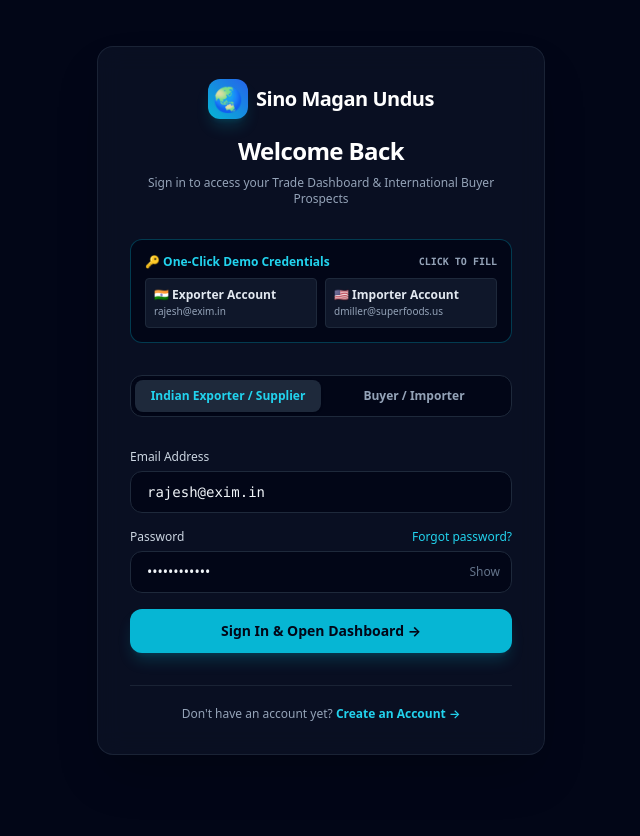
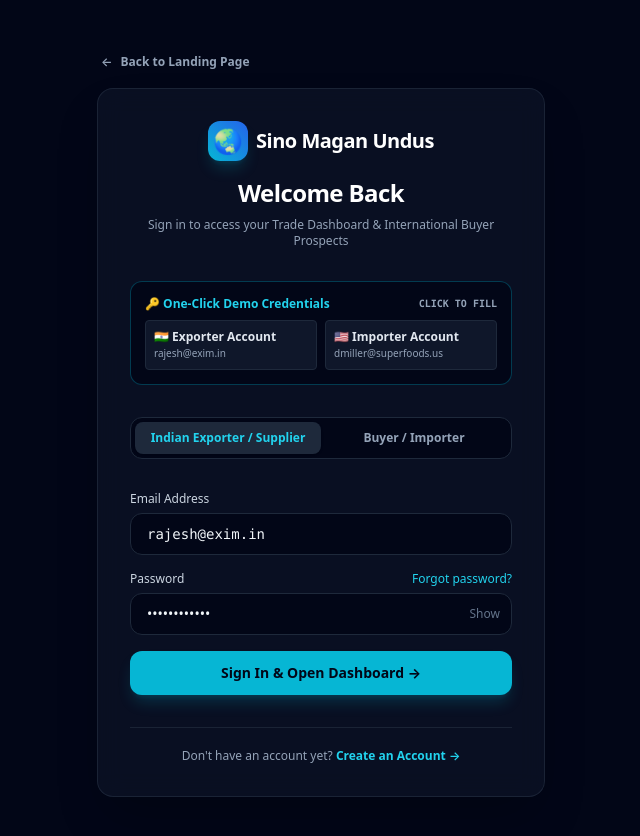
Before and after one commit to fardeenmohd/Sino-Magan-Undus-Global-Trade-Platform, a Next.js app: page /login in a window 1280 px wide. Shown: the top 836 px of the page, without its empty margins (319-959 px from the left). Before the commit the page ends 800 px from the top, so only its background shows below. Built offline with nearby package versions, Linux system fonts and the light colour scheme; no server answers.

Commit message:
feat: add back to landing page navigation buttons on login and register pages

```diff
--- a/app/login/page.tsx
+++ b/app/login/page.tsx
@@ -74,8 +74,17 @@ export default function LoginPage() {
   };
 
   return (
-    <div className="min-h-screen bg-slate-950 text-slate-100 flex items-center justify-center p-4 selection:bg-cyan-500/30">
-      <div className="max-w-md w-full space-y-8 bg-slate-900/60 border border-slate-800/80 p-8 rounded-2xl shadow-2xl backdrop-blur-md">
+    <div className="min-h-screen bg-slate-950 text-slate-100 flex items-center justify-center p-4 selection:bg-cyan-500/30 py-12">
+      <div className="max-w-md w-full space-y-4">
+        <Link
+          href="/"
+          className="inline-flex items-center gap-2 text-xs font-semibold text-slate-400 hover:text-cyan-400 transition-colors duration-200 group px-1"
+        >
+          <span className="group-hover:-translate-x-1 transition-transform duration-200">←</span>
+          <span>Back to Landing Page</span>
+        </Link>
+
+        <div className="bg-slate-900/60 border border-slate-800/80 p-8 rounded-2xl shadow-2xl backdrop-blur-md space-y-8">
 
         {/* Brand Header */}
         <div className="text-center space-y-2">
@@ -209,5 +218,6 @@ export default function LoginPage() {
 
       </div>
     </div>
-  );
+  </div>
+);
 }
--- a/app/register/page.tsx
+++ b/app/register/page.tsx
@@ -89,7 +89,16 @@ export default function RegisterPage() {
 
   return (
     <div className="min-h-screen bg-slate-950 text-slate-100 flex items-center justify-center p-4 selection:bg-cyan-500/30 py-12">
-      <div className="max-w-lg w-full space-y-8 bg-slate-900/60 border border-slate-800/80 p-8 rounded-2xl shadow-2xl backdrop-blur-md">
+      <div className="max-w-lg w-full space-y-4">
+        <Link
+          href="/"
+          className="inline-flex items-center gap-2 text-xs font-semibold text-slate-400 hover:text-cyan-400 transition-colors duration-200 group px-1"
+        >
+          <span className="group-hover:-translate-x-1 transition-transform duration-200">←</span>
+          <span>Back to Landing Page</span>
+        </Link>
+
+        <div className="bg-slate-900/60 border border-slate-800/80 p-8 rounded-2xl shadow-2xl backdrop-blur-md space-y-8">
 
         {/* Brand Header */}
         <div className="text-center space-y-2">
@@ -240,5 +249,6 @@ export default function RegisterPage() {
 
       </div>
     </div>
-  );
+  </div>
+);
 }
```
Also changed, not shown: 2 other files (tests, documents, lock files or other folders).
